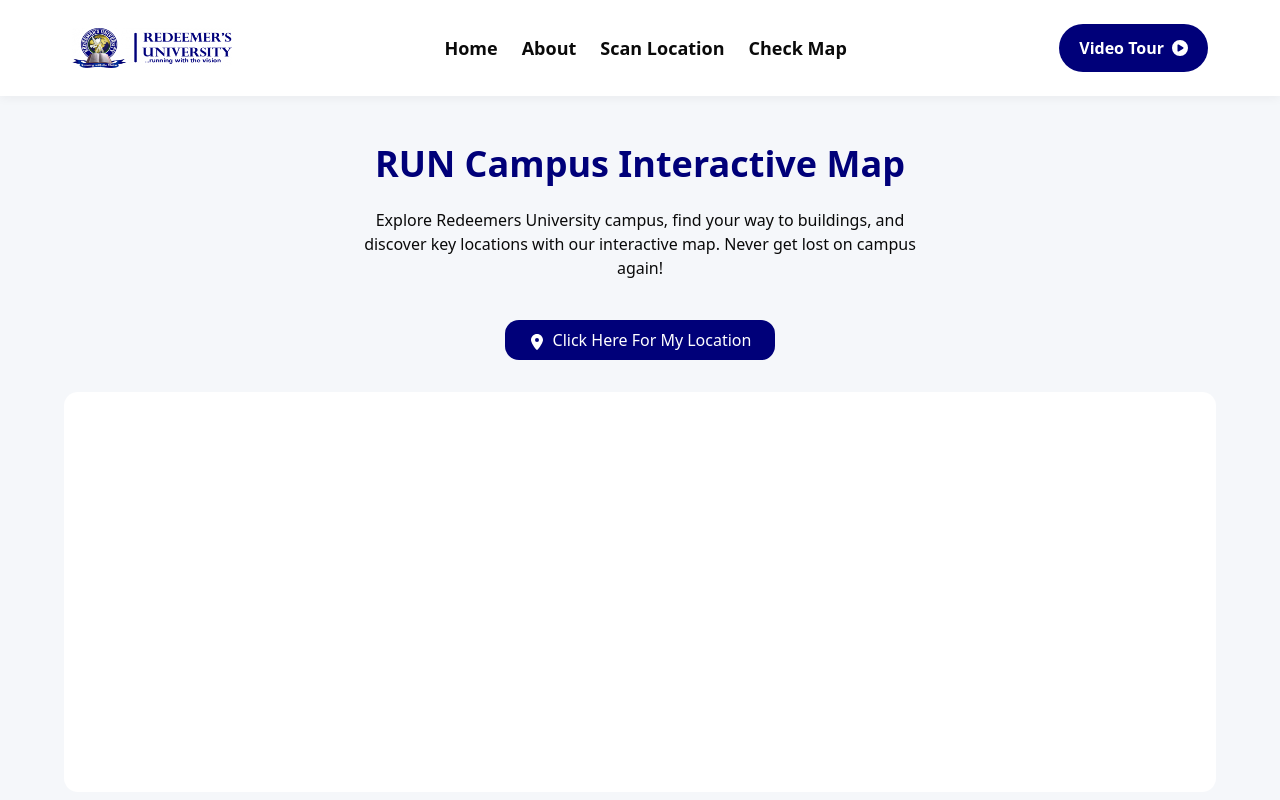
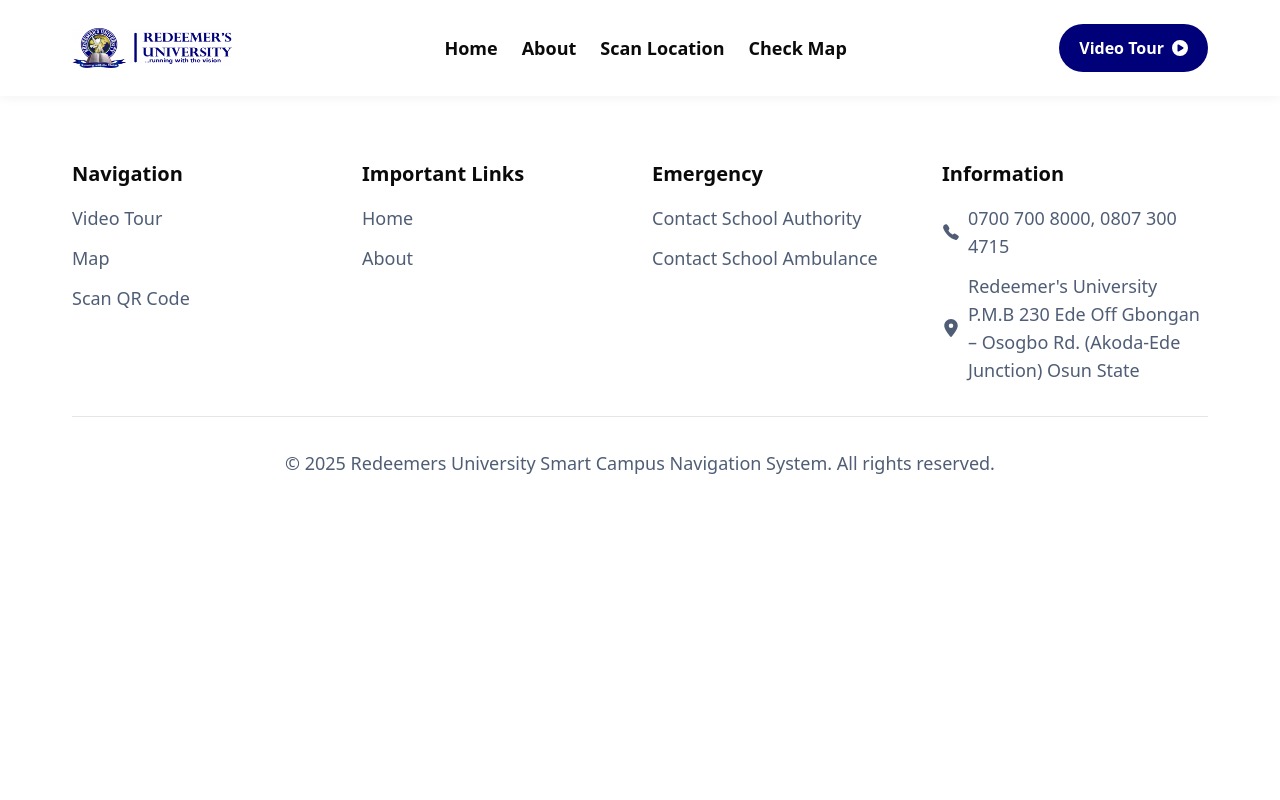
Before and after one commit to theheemmanuel/Campus-Navigation, a Next.js app: page /Map in a window 1280 px wide. Shown: the top 800 px of the page. Built offline with nearby package versions, Linux system fonts and the light colour scheme; no server answers.

Commit message:
removed map

```diff
--- a/src/app/(root)/Map/page.tsx
+++ b/src/app/(root)/Map/page.tsx
@@ -1,11 +1,11 @@
 import { NextPage } from "next";
 import React from "react";
-import { FaLocationDot } from "react-icons/fa6";
+// import { FaLocationDot } from "react-icons/fa6";
 
 const page: NextPage = () => {
   return (
     <div className="bg-light">
-      <div className="maxWidth p-6">
+      {/* <div className="maxWidth p-6">
         <div className="">
           <h1 className="text-3xl md:text-4xl text-accent text-center pt-6 font-bold">
             RUN Campus Interactive Map
@@ -23,7 +23,8 @@
           </button>
         </div>
         <div className="my-8 bg-white p-6 rounded-xl flex justify-center items-center h-[50vh]"></div>
-      </div>
+      </div> */}
+
     </div>
   );
 };
```
